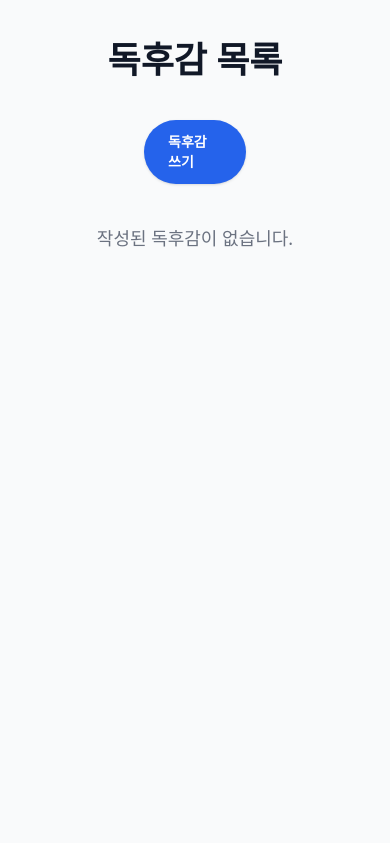
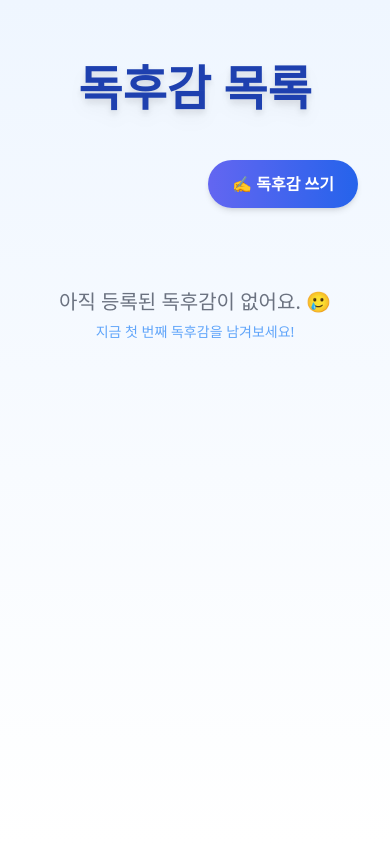
Before and after one commit to kimminseop99/BookStory, a Spring Boot app: page /reviews/list in a window 390 px wide. Shown: the part 112-955 px from the top of the page. Run offline with Spring Boot 4, Linux system fonts and the light colour scheme; data that the repository does not hold is empty; some of the project's set-up classes (security, data sources, template engines, error pages and the like) are left out, and stand-ins take their place; some libraries are stand-ins or nearby versions.

Commit message:
review design modify, hashtags add

```diff
--- a/src/main/java/com/example/BookStory/bookReview/controller/BookReviewController.java
+++ b/src/main/java/com/example/BookStory/bookReview/controller/BookReviewController.java
@@ -50,6 +50,7 @@ public class BookReviewController {
                 bookReviewForm.getTitle(),
                 bookReviewForm.getContent(),
                 bookReviewForm.isSecret(),
+                bookReviewForm.getHashtags(),
                 userDetails.getUsername()
         );
 
@@ -90,6 +91,7 @@ public class BookReviewController {
         form.setTitle(review.getTitle());
         form.setContent(review.getContent());
         form.setSecret(review.isSecret());
+        form.setHashtags(review.getHashtags());
 
         model.addAttribute("bookReviewForm", form);
         model.addAttribute("reviewId", id);
@@ -116,7 +118,7 @@ public class BookReviewController {
             return "redirect:/reviews/list";
         }
 
-        bookReviewService.update(review, bookReviewForm.getTitle(), bookReviewForm.getContent(), bookReviewForm.isSecret());
+        bookReviewService.update(review, bookReviewForm.getTitle(), bookReviewForm.getContent(), bookReviewForm.isSecret(), bookReviewForm.getHashtags());
         return "redirect:/reviews/detail/" + id;
     }
 
--- a/src/main/java/com/example/BookStory/bookReview/dto/BookReviewForm.java
+++ b/src/main/java/com/example/BookStory/bookReview/dto/BookReviewForm.java
@@ -15,4 +15,7 @@ public class BookReviewForm {
     private String content;
 
     private boolean secret;
+
+    @NotBlank(message = "해시태그를 입력해주세요.")
+    private String hashtags;
 }
--- a/src/main/java/com/example/BookStory/bookReview/entity/BookReview.java
+++ b/src/main/java/com/example/BookStory/bookReview/entity/BookReview.java
@@ -39,4 +39,6 @@ public class BookReview {
 
     @OneToMany(mappedBy = "bookReview", cascade = CascadeType.ALL, orphanRemoval = true)
     private List<Comment> comments;
+
+    private String hashtags; // 책 해시태그
 }
--- a/src/main/resources/templates/reviews/list.html
+++ b/src/main/resources/templates/reviews/list.html
@@ -1,33 +1,57 @@
 <html layout:decorate="~{layout/layout}">
-<div layout:fragment="content" class="bg-gray-50 text-gray-900 min-h-screen">
-    <div class="container mx-auto px-4 py-10">
-        <h1 class="text-4xl font-bold text-center mb-10">독후감 목록</h1>
+<div layout:fragment="content" class="bg-gradient-to-b from-blue-50 to-white text-gray-900 min-h-screen">
+    <div class="container mx-auto px-4 py-16">
+        <!-- 제목 -->
+        <h1 class="text-5xl font-extrabold text-center mb-12 text-blue-800 drop-shadow-lg">
+            독후감 목록
+        </h1>
 
-        <div class="flex justify-end mb-10 mx-32">
+        <!-- 독후감 쓰기 버튼 -->
+        <div class="flex justify-end mb-12 mx-4 md:mx-12 lg:mx-32">
             <a th:href="@{/reviews/create}"
-               class="inline-block px-6 py-3 bg-blue-600 text-white rounded-full text-sm font-semibold shadow hover:bg-blue-700 transition duration-300">
-                독후감 쓰기
+               class="inline-flex items-center gap-2 px-6 py-3 bg-gradient-to-r from-indigo-500 to-blue-600 text-white rounded-full text-base font-semibold shadow-md hover:from-indigo-600 hover:to-blue-700 transition-all duration-300">
+                ✍️ 독후감 쓰기
             </a>
         </div>
 
         <!-- 독후감 없을 때 메시지 -->
-        <div th:if="${#lists.isEmpty(reviewList)}" class="text-center text-gray-500 text-lg mt-10">
-            작성된 독후감이 없습니다.
+        <div th:if="${#lists.isEmpty(reviewList)}" class="text-center text-gray-500 text-xl mt-20">
+            아직 등록된 독후감이 없어요. 🥲<br>
+            <span class="text-sm text-blue-400">지금 첫 번째 독후감을 남겨보세요!</span>
         </div>
 
         <!-- 독후감 리스트 -->
         <div th:if="${not #lists.isEmpty(reviewList)}"
-             class="grid gap-6 sm:grid-cols-1 md:grid-cols-2 lg:grid-cols-3 xl:grid-cols-4">
+             class="grid gap-8 sm:grid-cols-1 md:grid-cols-2 lg:grid-cols-3 xl:grid-cols-4 px-4 md:px-8 lg:px-16">
             <div th:each="review : ${reviewList}"
-                 class="bookreview-card bg-white rounded-2xl shadow-lg p-6 hover:shadow-2xl transition duration-300 border border-gray-100">
+                 class="bookreview-card bg-white rounded-3xl shadow-xl p-6 hover:shadow-2xl transition duration-300 border-t-4 border-blue-400 relative overflow-hidden flex flex-col">
+
+                <!-- 비밀글 여부 표시 -->
+                <div th:if="${review.secret}"
+                     class="absolute top-0 right-0 bg-yellow-400 text-xs font-bold text-gray-800 px-2 py-1 rounded-bl-xl shadow select-none">
+                    🔒 비밀글
+                </div>
+
+                <!-- 제목 링크 -->
                 <a th:href="@{/reviews/detail/{id}(id=${review.id})}"
                    th:text="${(review.secret && #authentication.name != review.writer.username) ? '비밀글입니다.' : review.title}"
-                   class="block text-xl font-semibold text-blue-700 hover:underline truncate">
+                   class="block text-lg font-bold text-blue-700 hover:underline truncate mb-3">
                 </a>
-                <p class="text-sm text-gray-500 mt-2">
-                    작성자: <span th:text="${review.writer.username}">작성자</span><br>
-                    작성일: <span th:text="${#temporals.format(review.createdAt, 'yyyy-MM-dd HH:mm')}">날짜</span>
-                </p>
+
+                <!-- 작성자 및 날짜 -->
+                <div class="text-sm text-gray-600 space-y-1 mb-4">
+                    <div>👤 작성자: <span th:text="${review.writer.username}">작성자</span></div>
+                    <div>🗓 작성일: <span th:text="${#temporals.format(review.createdAt, 'yyyy-MM-dd HH:mm')}">날짜</span></div>
+                </div>
+
+                <!-- 해시태그 -->
+                <div class="mt-auto flex flex-wrap gap-2 pt-3 border-t border-blue-100">
+                    <span th:each="tag : ${#strings.arraySplit(review.hashtags, ',')}"
+                          th:text="${'#' + tag.trim()}"
+                          class="bg-blue-100 text-blue-800 text-xs font-semibold px-3 py-1 rounded-full shadow select-none cursor-default">
+                        #해시태그
+                    </span>
+                </div>
             </div>
         </div>
     </div>
```
Also changed, not shown: src/main/java/com/example/BookStory/bookReview/service/BookReviewService.java (+6 -4 lines), src/main/resources/templates/reviews/detail.html (+35 -26 lines), src/main/resources/templates/reviews/edit-form.html (+16 -3 lines), src/main/resources/templates/reviews/form.html (+12 -1 lines).
